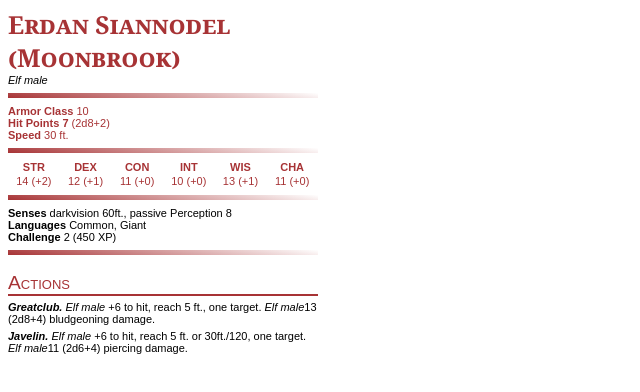
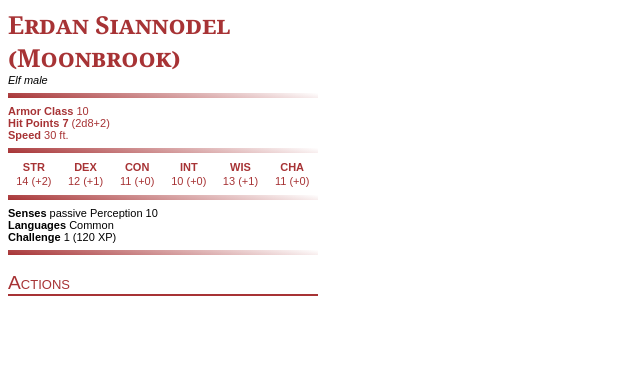
Before and after one commit to Grobrink/Kauppias, a plain HTML site: page index.html in a window 1280 px wide. Shown: the whole page, without its empty margins (0-640 px from the left). Drawn offline with nearby package versions, Linux system fonts and the light colour scheme.

Commit message:
Clear html data

```diff
--- a/index.html
+++ b/index.html
@@ -71,17 +71,17 @@
 
 			<div>
 				<span class="bold">Senses</span>
-				<span>darkvision 60ft., passive Perception 8</span>
+				<span>passive Perception 10</span>
 			</div>
 
 			<div>
 				<span class="bold">Languages</span>
-				<span>Common, Giant</span>
+				<span>Common</span>
 			</div>
 
 			<div>
 				<span class="bold">Challenge</span>
-				<span>2 (450 XP)</span>
+				<span>1 (120 XP)</span>
 			</div>
 
 			<div class="divider"></div>
@@ -90,18 +90,9 @@
 				Actions
 			</div>
 
-			<div class="attack">
-				<span class="attackname">Greatclub.</span>
-				<span class="description">Melee Weapon Attack:</span>
-				<span>+6 to hit, reach 5 ft., one target.</span>
-				<span class="description">Hit:</span><span>13 (2d8+4) bludgeoning damage.</span>
-			</div>
-
-			<div class="attack">
-				<span class="attackname">Javelin.</span>
-				<span class="description">Melee or Ranged Weapon Attack:</span>
-				<span>+6 to hit, reach 5 ft. or 30ft./120, one target.</span>
-				<span class="description">Hit:</span><span>11 (2d6+4) piercing damage.</span>
+			<div class="properties">
+				<span class="label"></span>
+				<span class="detail"></span>
 			</div>
 		</div>
 
```
